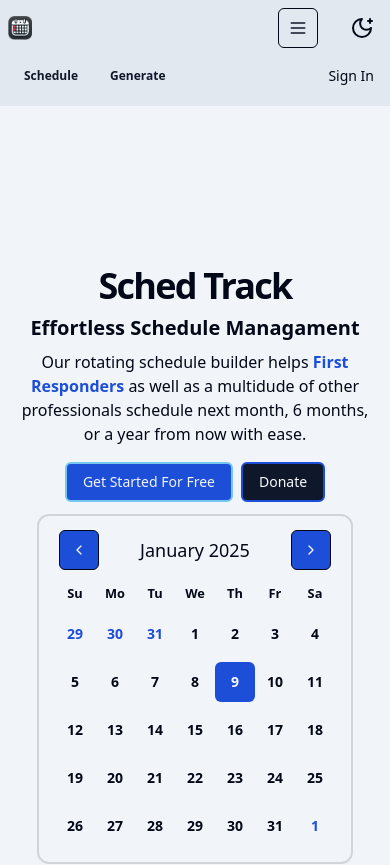
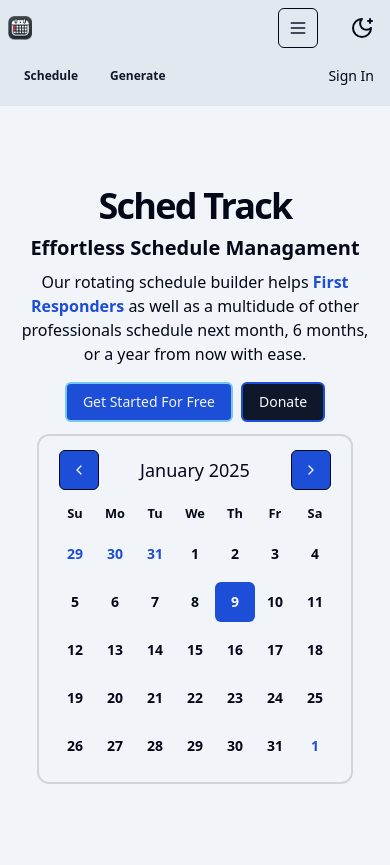
Before and after one commit to Dillonpw/schedtrack, a Next.js app: page / in a window 390 px wide. Shown: the top 865 px of the page. Built offline with nearby package versions, Linux system fonts and the light colour scheme; no server answers.

Commit message:
Update hero-section.tsx

```diff
--- a/components/hero-section.tsx
+++ b/components/hero-section.tsx
@@ -8,7 +8,7 @@ const HeroSection = ({ children }: { children: React.ReactNode }) => {
   const [date, setDate] = React.useState<Date | undefined>(new Date());
 
   return (
-    <section className="w-full bg-muted py-40 md:pb-60 md:pt-40">
+    <section className="w-full bg-muted pb-40 pt-20 md:pb-60 md:pt-40">
       <div className="container px-4 md:px-16">
         <div className="flex flex-col items-center justify-center sm:flex-row">
           <div className="flex flex-col justify-center space-y-4">
```
